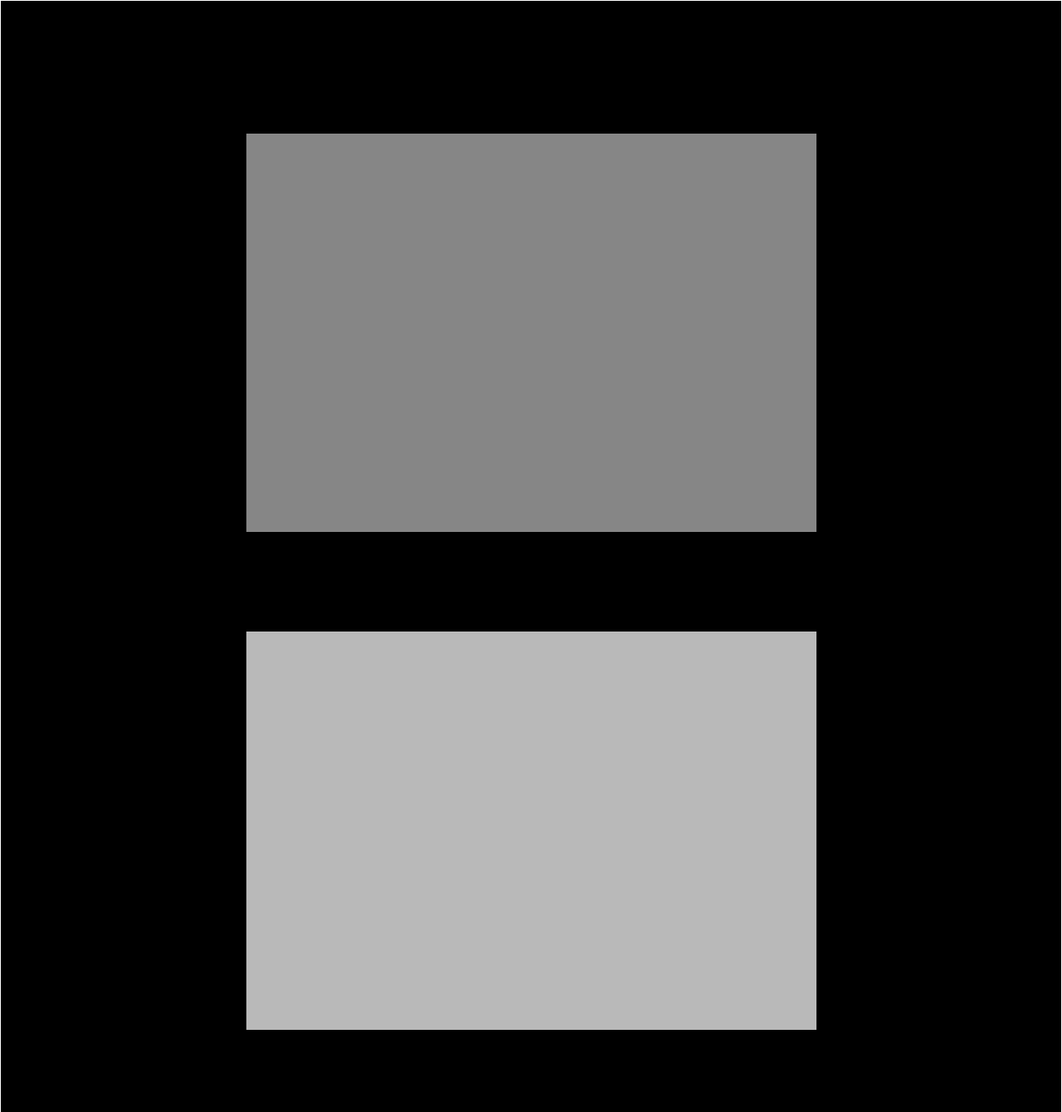
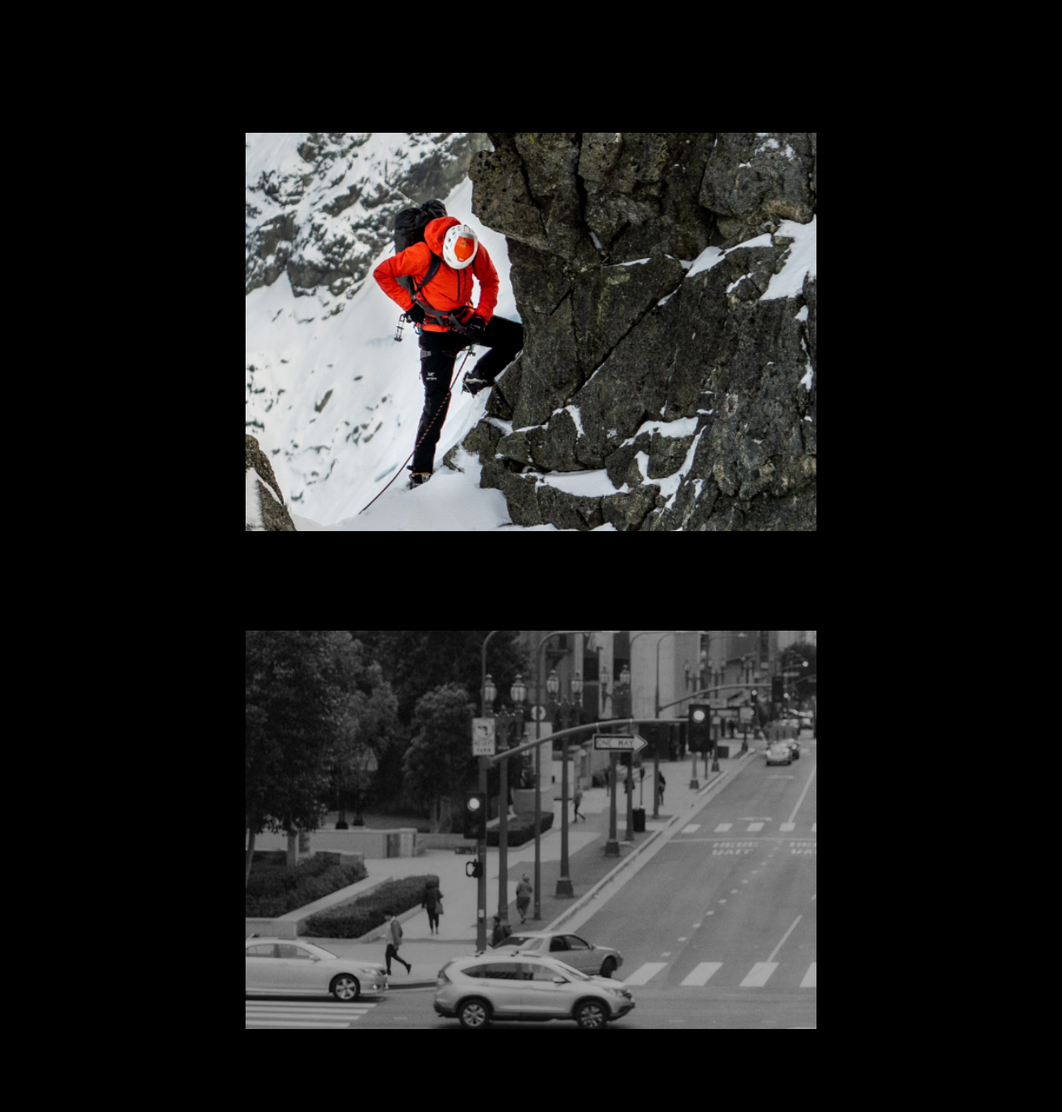
Before and after one commit to sat2llite/arcteryx, a plain HTML site: page index.html in a window 1280 px wide. Shown: the part 1600-2940 px from the top of the page at 83% size. Drawn offline with nearby package versions, Linux system fonts and the light colour scheme.

Commit message:
card 이미지 수정

```diff
--- a/index.html
+++ b/index.html
@@ -9,6 +9,8 @@
     <link rel="stylesheet" href="./css/style.css" />
     <!-- js -->
     <script defer src="./js/main.js"></script>
+    <!-- jQuery -->
+    <script src="https://code.jquery.com/jquery-3.6.4.min.js"></script>
     <!-- 파비콘 -->
     <link rel="icon" href="./img/favicon1591082599.ico">
   </head>
--- a/js/main.js
+++ b/js/main.js
@@ -1,3 +1,5 @@
+// 스크롤 조절
+
 // 햄버거 메뉴
 const hamburgerMenu = document.querySelector(".m_header_ul");
 const hamburgerIcon = document.querySelector(".hamburger");
--- a/scss/_style.scss
+++ b/scss/_style.scss
@@ -205,7 +205,6 @@
     padding: 100px 0;
     color: #fff;
     background: #000;
-    border: 1px solid white;
     // overflow: hidden;
 
     .section03_wrap {
@@ -231,17 +230,17 @@
 
       .card01 {
         display: block;
-        background: #868686;
+        background: url("../img/mens-alpine-and-rock-climbing.jpg") no-repeat right / cover;
       }
       .card02 {
         top: 8rem;
         display: block;
-        background: #b9b9b9;
+        background-image: url("../img/R6vjWvQo.avif");
       }
       .card03 {
         top: 12rem;
         display: block;
-        background: #e2e2e2;
+        background: url("../img/220918_S23Hike_Pemby_Saunders_S5_8186shrp_1472x550.avif");
       }
     }
   }
```
Also changed, not shown: css/style.css, img/220807_Winds_Kemple_3shrp_1472x550.avif (added), img/220918_S23Hike_Pemby_Saunders_S5_8186shrp_1472x550.avif (added), img/R6vjWvQo.avif (added), img/mens-alpine-and-rock-climbing.jpg (added), img/womens-alpine-and-rock-climbing.jpg (added), 1 other file.
